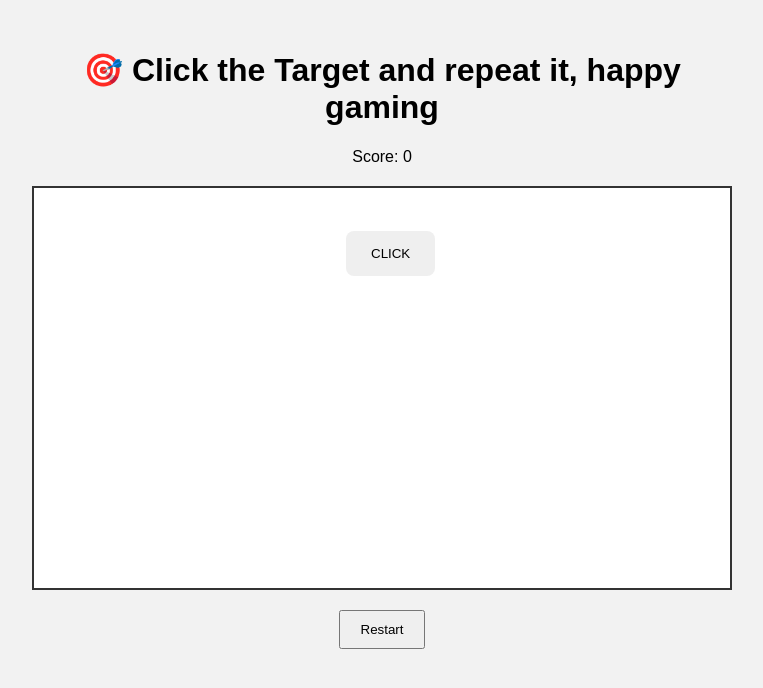
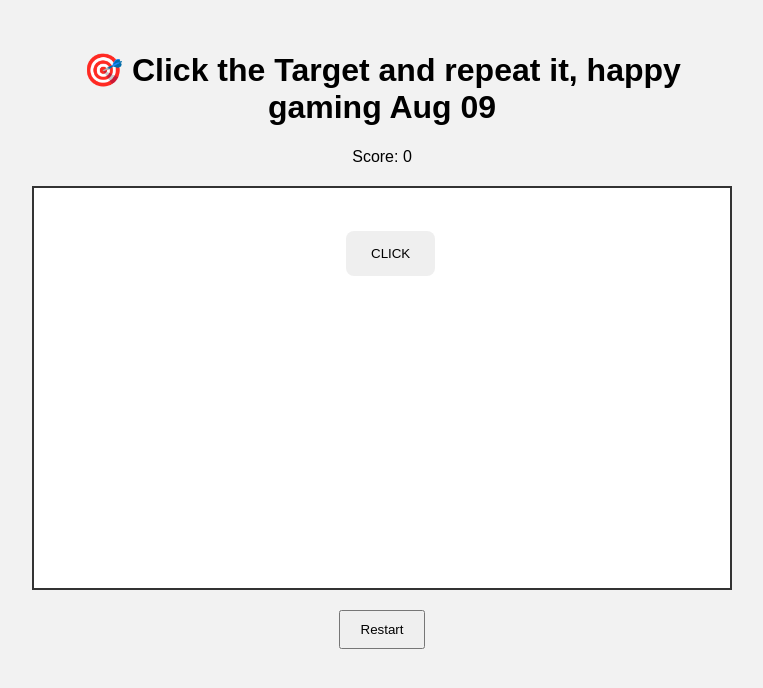
Before and after one commit to bkbala3710/github-actions-aug-2, a website: page index.html in a window 1280 px wide. Shown: the whole page, without its empty margins (258-1021 px from the left). Drawn offline with Linux system fonts and the light colour scheme.

Commit message:
Update index.html

```diff
--- a/index.html
+++ b/index.html
@@ -9,7 +9,7 @@
 
 <body>
   <div class="game">
-    <h1> 🎯 Click the Target and repeat it, happy gaming </h1>
+    <h1> 🎯 Click the Target and repeat it, happy gaming Aug 09</h1>
 
     <p>Score: <span id="score">0</span></p>
 
```
